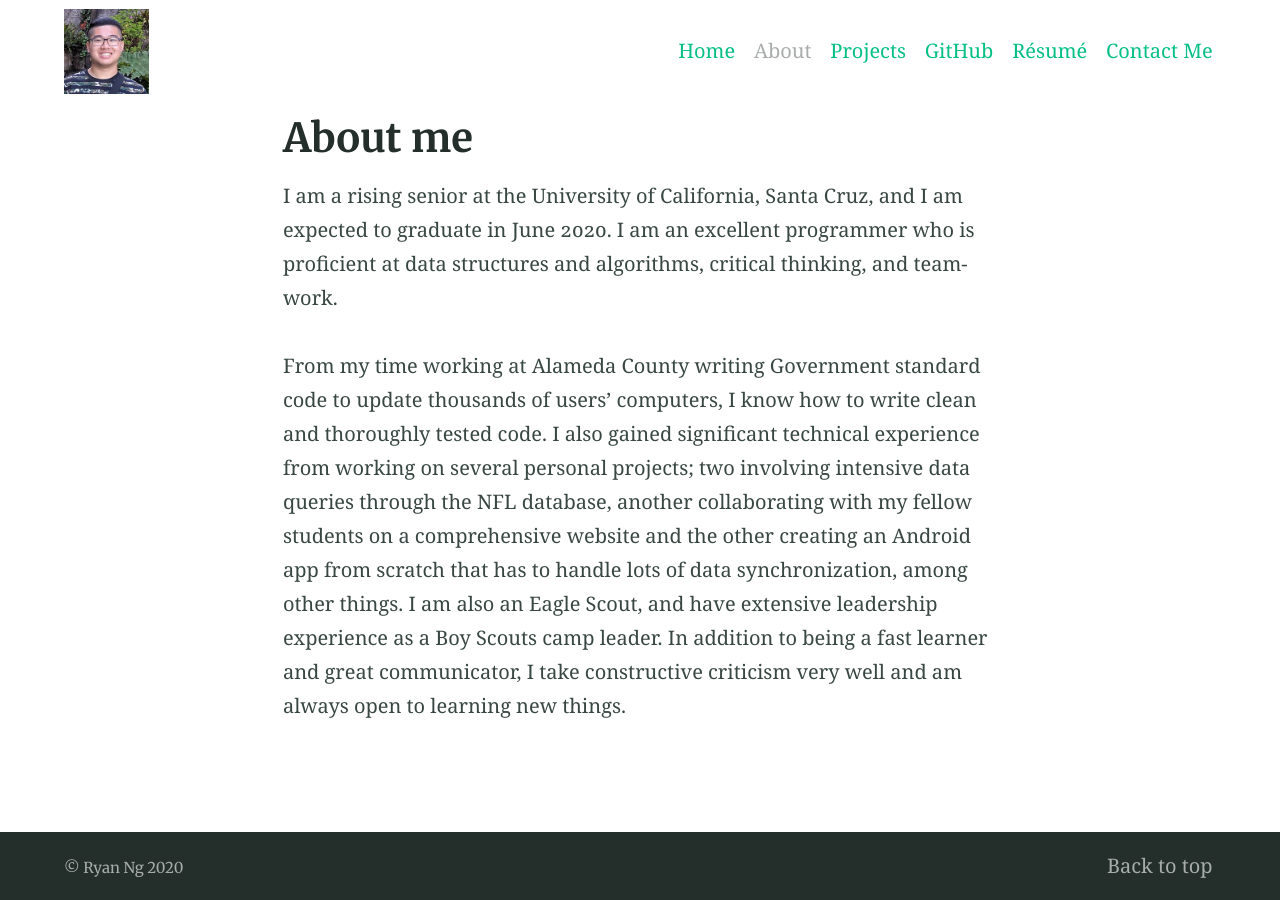
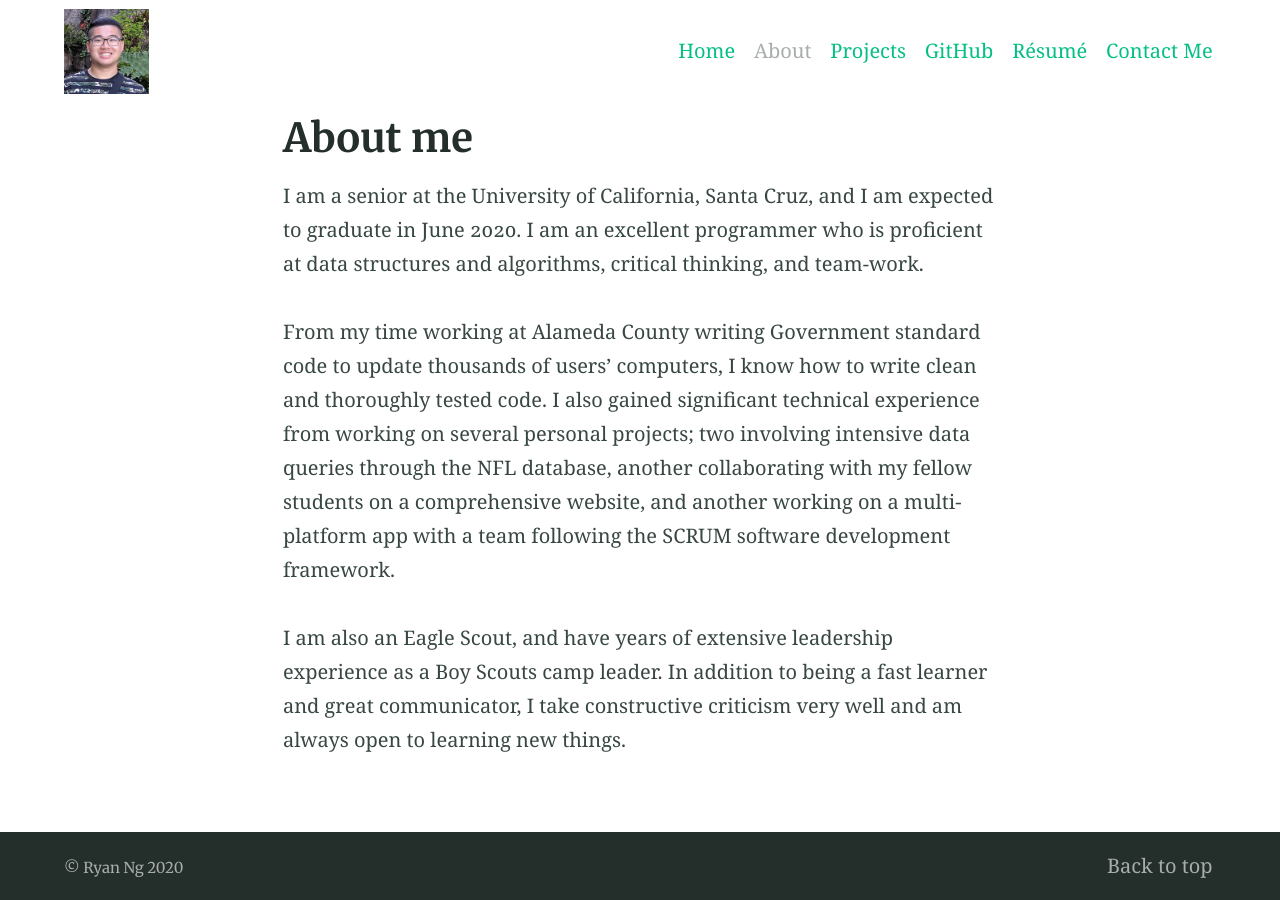
Before and after one commit to nayrng/nayrng.github.io, a Jekyll site: the page built from about.md, in a window 1280 px wide. Built offline with Jekyll 4.4.1, drawn with Linux system fonts in a browser that asks for light colours.

Commit message:
Update about.md

```diff
--- a/about.md
+++ b/about.md
@@ -3,6 +3,8 @@ layout: page
 title: About me
 ---
 
-I am a rising senior at the University of California, Santa Cruz, and I am expected to graduate in June 2020. I am an excellent programmer who is proficient at data structures and algorithms, critical thinking, and team-work.
+I am a senior at the University of California, Santa Cruz, and I am expected to graduate in June 2020. I am an excellent programmer who is proficient at data structures and algorithms, critical thinking, and team-work.
 
-From my time working at Alameda County writing Government standard code to update thousands of users’ computers, I know how to write clean and thoroughly tested code. I also gained significant technical experience from working on several personal projects; two involving intensive data queries through the NFL database, another collaborating with my fellow students on a comprehensive website and the other creating an Android app from scratch that has to handle lots of data synchronization, among other things. I am also an Eagle Scout, and have extensive leadership experience as a Boy Scouts camp leader. In addition to being a fast learner and great communicator, I take constructive criticism very well and am always open to learning new things.
+From my time working at Alameda County writing Government standard code to update thousands of users’ computers, I know how to write clean and thoroughly tested code. I also gained significant technical experience from working on several personal projects; two involving intensive data queries through the NFL database, another collaborating with my fellow students on a comprehensive website, and another working on a multi-platform app with a team following the SCRUM software development framework.
+
+I am also an Eagle Scout, and have years of extensive leadership experience as a Boy Scouts camp leader. In addition to being a fast learner and great communicator, I take constructive criticism very well and am always open to learning new things.
```
